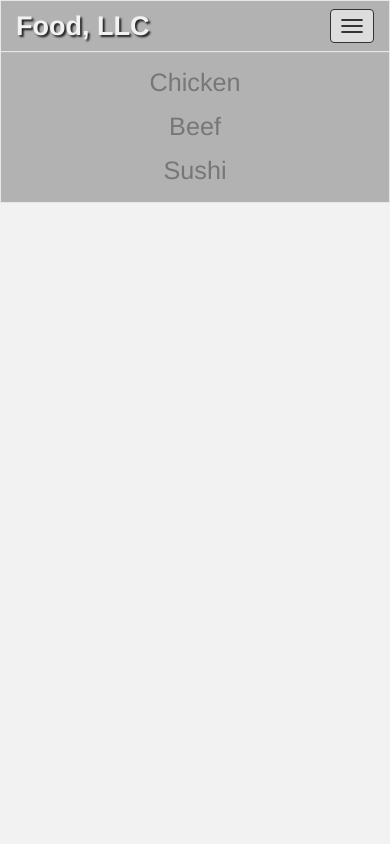
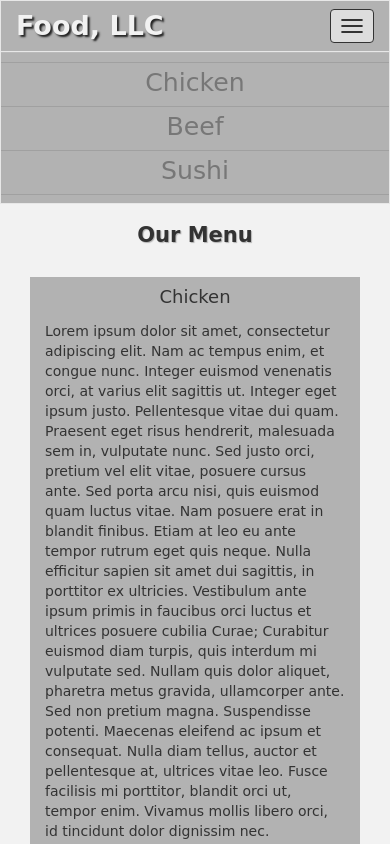
Before and after one commit to kwiatol93/coursera, a plain HTML site: page module3-solution/index.html in a window 390 px wide. Both pictures are taken after a click on the button "Toggle navigation". Shown: the top 844 px of the page. Drawn offline with Linux system fonts and the light colour scheme.

Commit message:
Added main content

```diff
--- a/module3-solution/css/style.css
+++ b/module3-solution/css/style.css
@@ -1,6 +1,7 @@
 body {
 	font-size 16px;
 	background-color: #f2f2f2;
+	font-family: cursive;
 }
 
 #header-nav {
@@ -32,17 +33,51 @@ body {
 
 #nav-list {
   margin-top: 10px;
+    border: 3px;
+
 }
 #nav-list a {
   text-align: center;
 }
 #nav-list a:hover {
-  background: #E7E7E7;
+  background: #f2f2f2;
 }
 #nav-list a span {
   font-size: 1.8em;
 }
 
+.list-element {
+	border-bottom-width: 1px;
+	border-bottom-style: solid;
+	border-bottom-color: #a0a0a0;
+}
+
+.list-element-first {
+	border-top-width: 1px;
+	border-top-style: solid;
+	border-top-color: #a0a0a0;
+}
+
 .navbar-header button.navbar-toggle, .navbar-header .icon-bar {
   border: 1px solid;
 }
+
+#menu-name h1{
+	font-size: 1.5em;
+	font-weight: bold;
+	text-shadow: 1px 1px 1px #b2b2b2;
+	margin-bottom: 20px;
+}
+
+#main-content {
+	margin: 30px;
+}
+
+#single-contnet {
+	background-color: #b2b2b2;
+}
+
+#single-contnet p {
+	margin-top: 15px;
+	margin-bottom: 15px;
+}
--- a/module3-solution/index.html
+++ b/module3-solution/index.html
@@ -30,13 +30,13 @@
 
 					<div id="collapsable-nav" class="collapse navbar-collapse">
 						<ul id="nav-list" class="nav navbar-nav navbar-right visible-xs">
-							<li>
+							<li class="list-element list-element-first">
 								<a href="#"><span>Chicken</span></a>
 							</li>
-							<li>
+							<li class="list-element">
 								<a href="#"><span>Beef</span></a>
 							</li>
-							<li>
+							<li class="list-element">
 								<a href="#"><span>Sushi</span></a>
 							</li>
 						</ul> <!-- #nav-list -->
@@ -46,6 +46,27 @@
 			</nav> <!-- #header-nav -->
 		</header>
 
+
+		<div id="menu-name" class="text-center">
+			<h1>Our Menu<h>
+		</div>
+
+		<section id="main-content" class="row">
+			<div id="single-contnet" class="col-md-12 col-sm-12 col-xs-12">
+				<h4 class="text-center">Chicken</h4>
+				<p>
+					Lorem ipsum dolor sit amet, consectetur adipiscing elit. Nam ac tempus enim, et congue nunc. Integer euismod venenatis orci, at varius elit sagittis ut. Integer eget ipsum justo. Pellentesque vitae dui quam. Praesent eget risus hendrerit, malesuada sem in, vulputate nunc. Sed justo orci, pretium vel elit vitae, posuere cursus ante. Sed porta arcu nisi, quis euismod quam luctus vitae. Nam posuere erat in blandit finibus. Etiam at leo eu ante tempor rutrum eget quis neque. Nulla efficitur sapien sit amet dui sagittis, in porttitor ex ultricies. Vestibulum ante ipsum primis in faucibus orci luctus et ultrices posuere cubilia Curae; Curabitur euismod diam turpis, quis interdum mi vulputate sed. Nullam quis dolor aliquet, pharetra metus gravida, ullamcorper ante. Sed non pretium magna. Suspendisse potenti. Maecenas eleifend ac ipsum et consequat.
+					Nulla diam tellus, auctor et pellentesque at, ultrices vitae leo. Fusce facilisis mi porttitor, blandit orci ut, tempor enim. Vivamus mollis libero orci, id tincidunt dolor dignissim nec. Pellentesque rutrum justo libero, in pellentesque libero accumsan at. Curabitur rhoncus, ipsum eu viverra hendrerit, sapien urna pretium nulla, quis bibendum mauris purus eu dui. Praesent in malesuada diam. Pellentesque laoreet justo nec ante condimentum semper. In dapibus, velit vel blandit luctus, nisi libero convallis urna, ut egestas lorem magna tristique velit.
+					Quisque gravida nisi ut dapibus placerat. Donec quis ante et lectus rhoncus luctus sed ac erat. Nullam ut nunc sit amet dolor aliquet dignissim. Nulla lorem nulla, sollicitudin sit amet odio eu, dignissim aliquam leo. Ut nec porttitor lectus. Ut at magna tristique massa euismod lobortis in vel dui. Mauris et tempus est. Proin lectus nisi, vestibulum feugiat facilisis et, varius id enim. Curabitur at tempor nulla, ut cursus massa. In hac habitasse platea dictumst. Nam sed iaculis neque, quis hendrerit urna.
+					Maecenas ultrices neque pulvinar leo consequat, in lacinia justo tempus. Fusce viverra est odio, vitae aliquam massa sodales vitae. Proin euismod varius mauris, pellentesque placerat lorem tristique nec. Vivamus vitae dictum purus, sit amet consectetur sapien. Donec pulvinar et massa quis dapibus. Etiam egestas sem mauris, sed sollicitudin augue accumsan et. Mauris id semper tellus, a maximus ligula. Vestibulum ut dolor auctor, lobortis dui vitae, placerat mauris. Curabitur sem leo, malesuada sed ornare eget, facilisis eget risus. Curabitur id nulla imperdiet, lobortis felis et, sodales sapien. Donec fringilla, lectus non aliquam dapibus, odio libero pretium odio, ut aliquet odio turpis volutpat ante. Aenean at dui quis diam euismod facilisis. Fusce tortor justo, lacinia nec posuere sit amet, iaculis id ex. Ut massa velit, eleifend at ex at, iaculis cursus nisl. Aliquam facilisis pellentesque eros at mattis. Aenean a dolor quam.
+					Proin lectus erat, malesuada id elementum eu, molestie eget purus. Vivamus gravida, tortor quis volutpat interdum, lorem neque ultricies dolor, ut malesuada eros risus sit amet tellus. Aenean at feugiat dolor, at rutrum tortor. Mauris nec enim maximus, tristique ligula at, porttitor erat. Aenean quis ligula eu augue tincidunt bibendum. Aenean mattis enim diam, id commodo mauris volutpat ut. Fusce consectetur at nibh vitae eleifend. Vestibulum ante ipsum primis in faucibus orci luctus et ultrices posuere cubilia Curae; Aliquam fringilla lacinia ligula, ut efficitur orci porta a. Quisque condimentum, tellus vitae euismod volutpat, augue tortor bibendum est, et feugiat sapien erat nec turpis. Etiam at ligula nibh. Mauris ut felis bibendum, molestie lorem id, tincidunt tortor. Etiam tempor dui quis nibh porttitor, eget gravida leo cursus. Aenean maximus, ex vitae gravida luctus, nulla nunc feugiat nulla, eget finibus ante nunc nec neque. Quisque in lectus ultricies nisi iaculis ornare ac et lorem.
+				</p>
+			</div>
+		</section>
+
+
+
+
 		<!-- jQuery (Bootstrap JS plugins depend on it) -->
 		<script src="js/jquery-2.1.4.min.js"></script>
 		<script src="js/bootstrap.min.js"></script>
```
